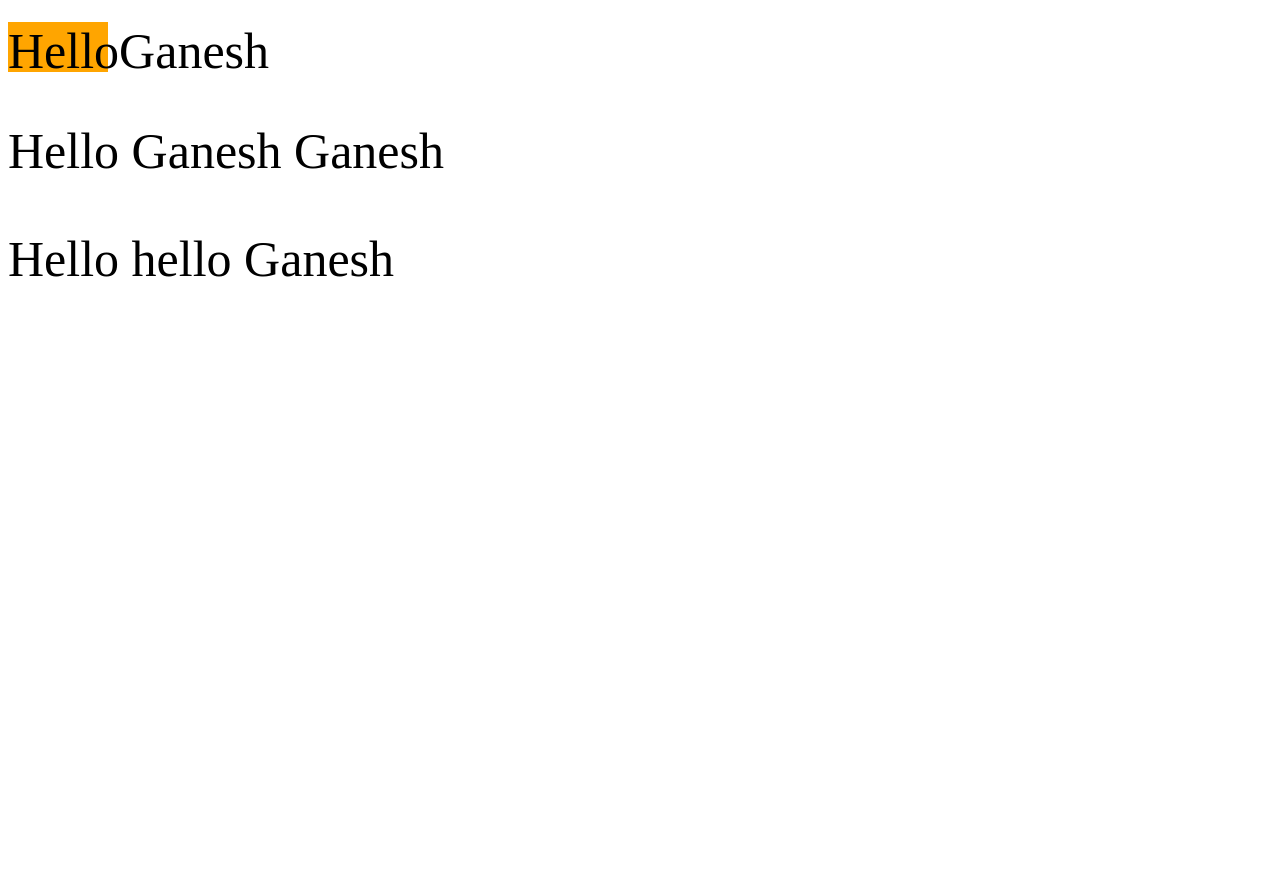
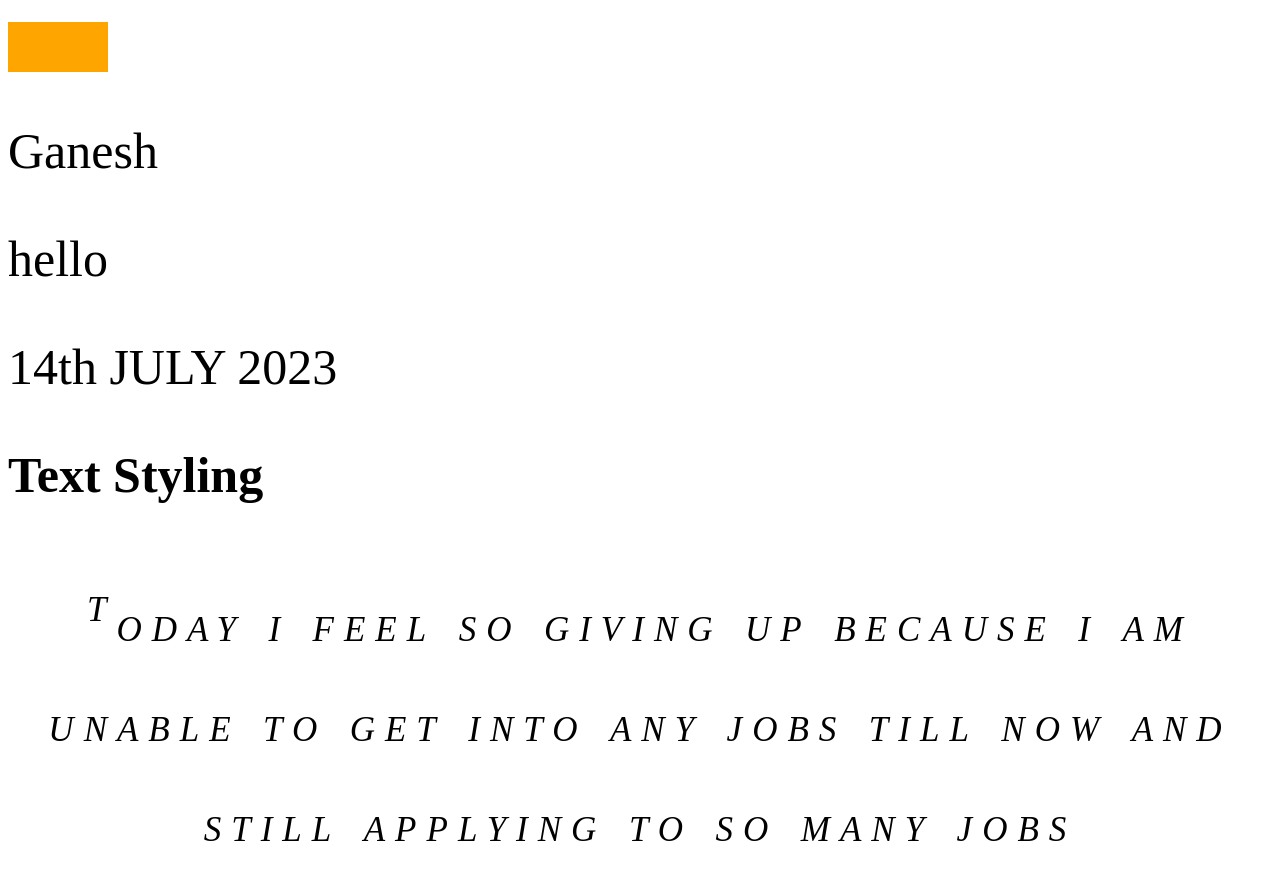
Before and after one commit to Ganesh-Karanam/CSSPractice, a plain HTML site: page index.html in a window 1280 px wide. Shown: the part 1720-2600 px from the top of the page. Before the commit the page ends 2058 px from the top, so only its background shows below. Drawn offline with Linux system fonts and the light colour scheme.

Commit message:
todays practice

```diff
--- a/index.html
+++ b/index.html
@@ -55,5 +55,10 @@
     <p></p>
     <p> Ganesh </p>
     <p> hello </p>
+    <p>14th JULY 2023</p>
+    <h1>Text Styling</h1>
+    <p id="july14">
+        Today I feel So giving Up because i am unable to get into any jobs till now and still applying to so many jobs
+    </p>
 </body>
 </html>
--- a/styles.css
+++ b/styles.css
@@ -72,14 +72,14 @@ p:empty{
     width: 100px;
     height: 50px;
 }
-p::before
+/* p::before
 {
     content: "Hello";
 }
 p::after
 {
     content: "Ganesh";
-}
+} */
 p:first-of-type
 {
     color: darkviolet;
@@ -89,3 +89,25 @@ p:nth-child(1)
 {
     background:skyblue;
 }
+
+#july14
+{
+font-style:italic;
+font-variant: small-caps;
+font-weight: 100;
+text-transform: lowercase;
+letter-spacing: 10px;
+line-height: 200%;
+text-align: center;
+text-align-last:inherit;
+text-decoration: none;
+text-indent: 0px;
+font-family: 'Times New Roman', Times, serif;
+text-justify: initial;
+text-overflow: initial;
+text-shadow: 220px;
+}
+#july14::first-letter
+{
+vertical-align: 20px;
+}
```
Also changed, not shown: 1 other file.
